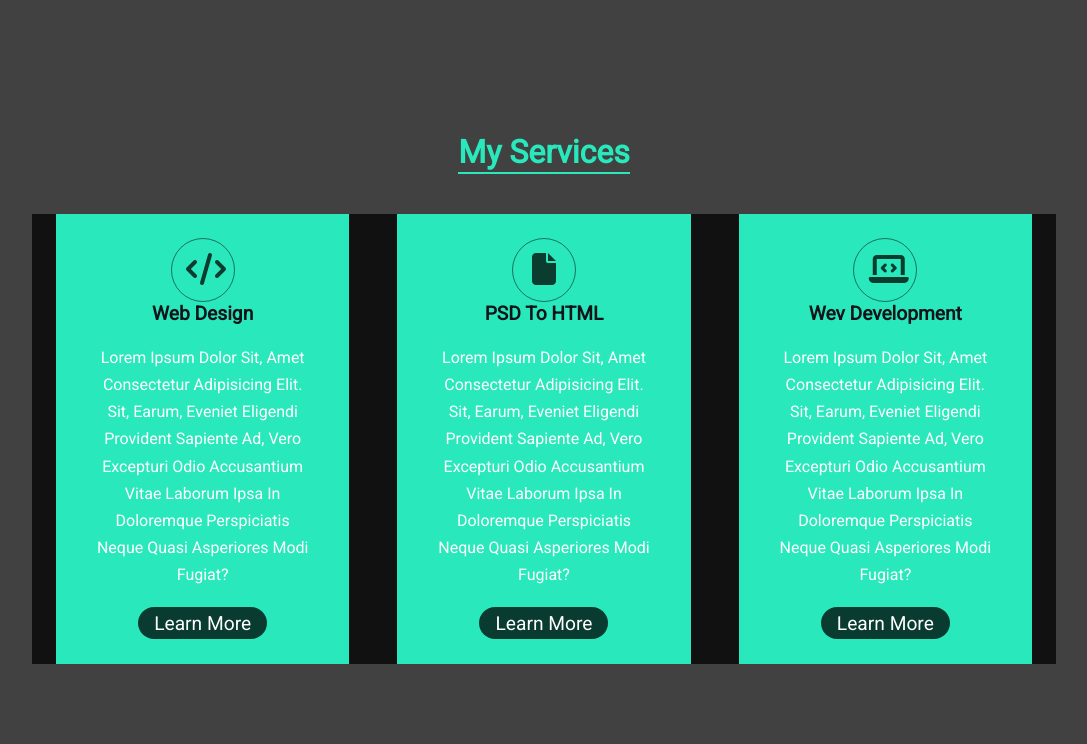
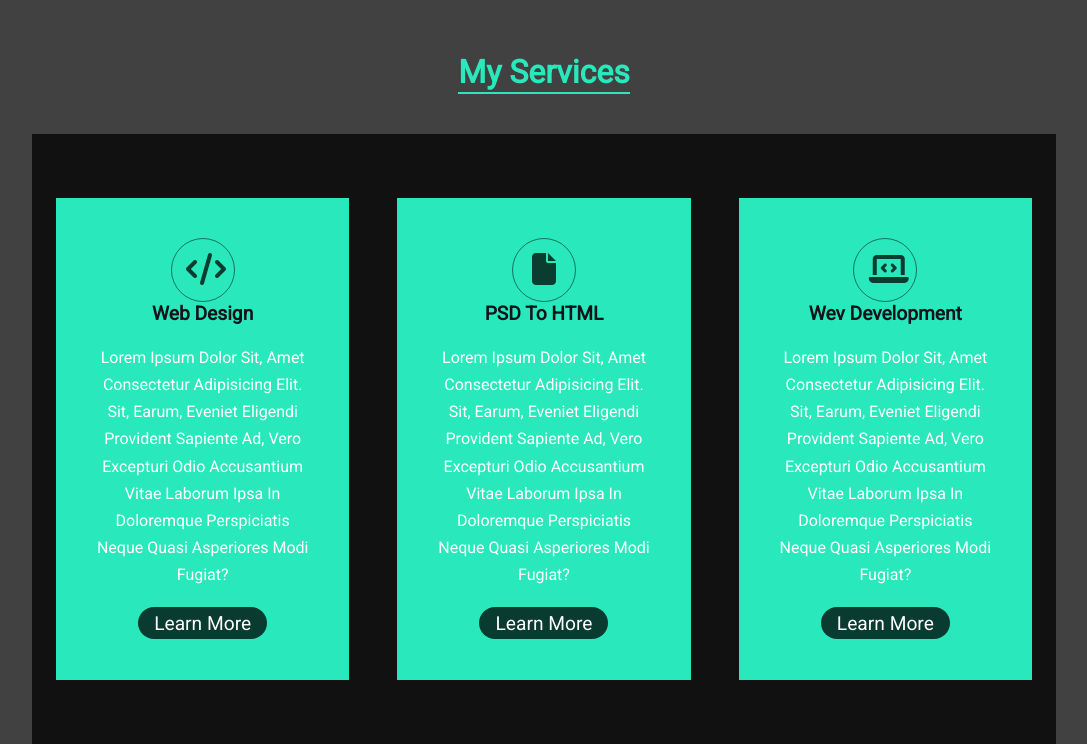
Before and after one commit to Rakib9640/websitprofile, a plain HTML site: page index.html in a window 1280 px wide. Shown: the part 914-1658 px from the top of the page, without its empty margins (96-1183 px from the left). Before the commit the page ends 1626 px from the top, so only its background shows below. Drawn offline with nearby package versions, Linux system fonts and the light colour scheme.

Commit message:
update css file

```diff
--- a/css/style.css
+++ b/css/style.css
@@ -260,7 +260,7 @@ header::before{
 /* -------------------------------------------  service -------------------- */
 .services{
   text-align: center;
-  position: relative;
+  margin: -5rem 0;
 }
 
 .services_container .cards{
@@ -269,11 +269,14 @@ header::before{
   justify-content: space-between;
   text-align: center;
   margin-bottom: 3rem;
+  position: relative;
+  padding: 4rem 0;
+
 
 }
 .services_container .cards .card{
   background-color: var(--primary);
-  padding: 1.5rem 1rem;
+  padding: 2.5rem 1rem;
   margin: 0 1.5rem;
   cursor: pointer;
   position: relative;
@@ -325,4 +328,5 @@ header::before{
 .services_container .cards .card:hover::after{
   transform: rotate(13deg);
   transition: 2s;
+  z
 }
```
